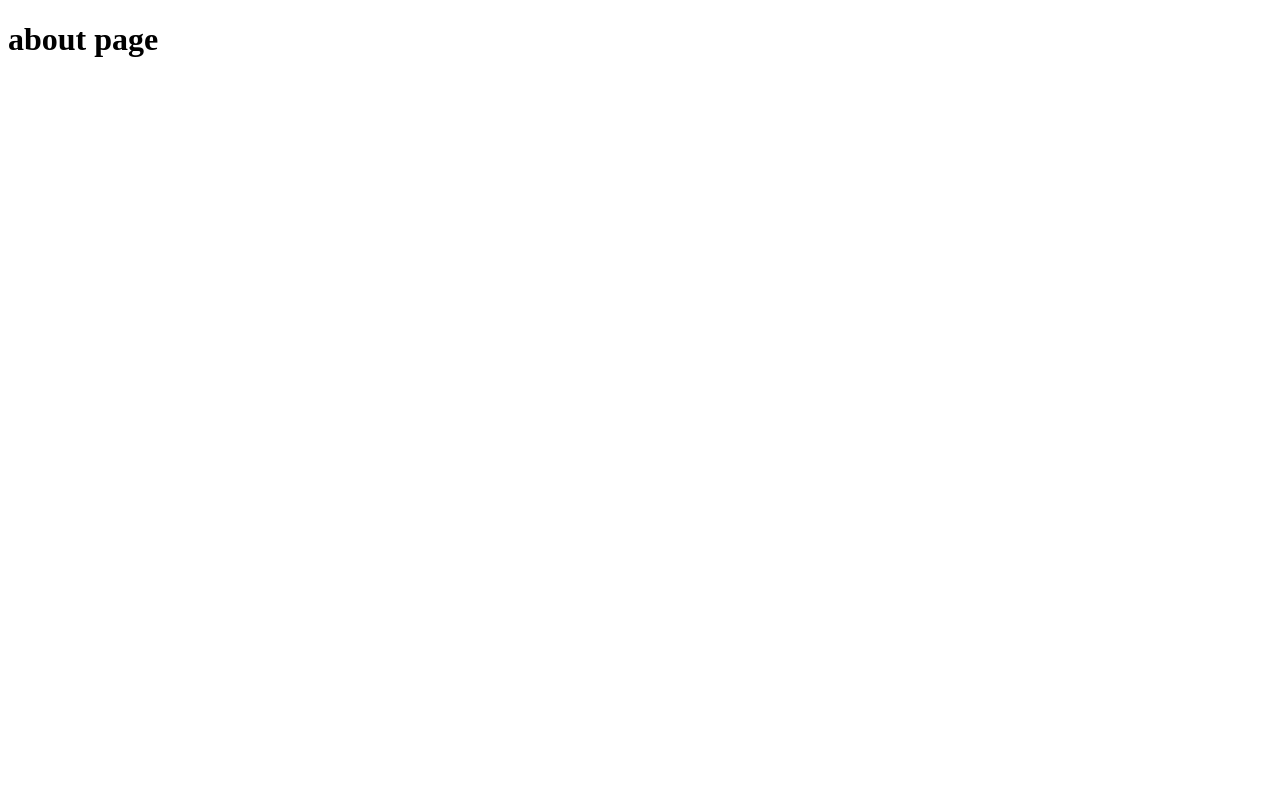
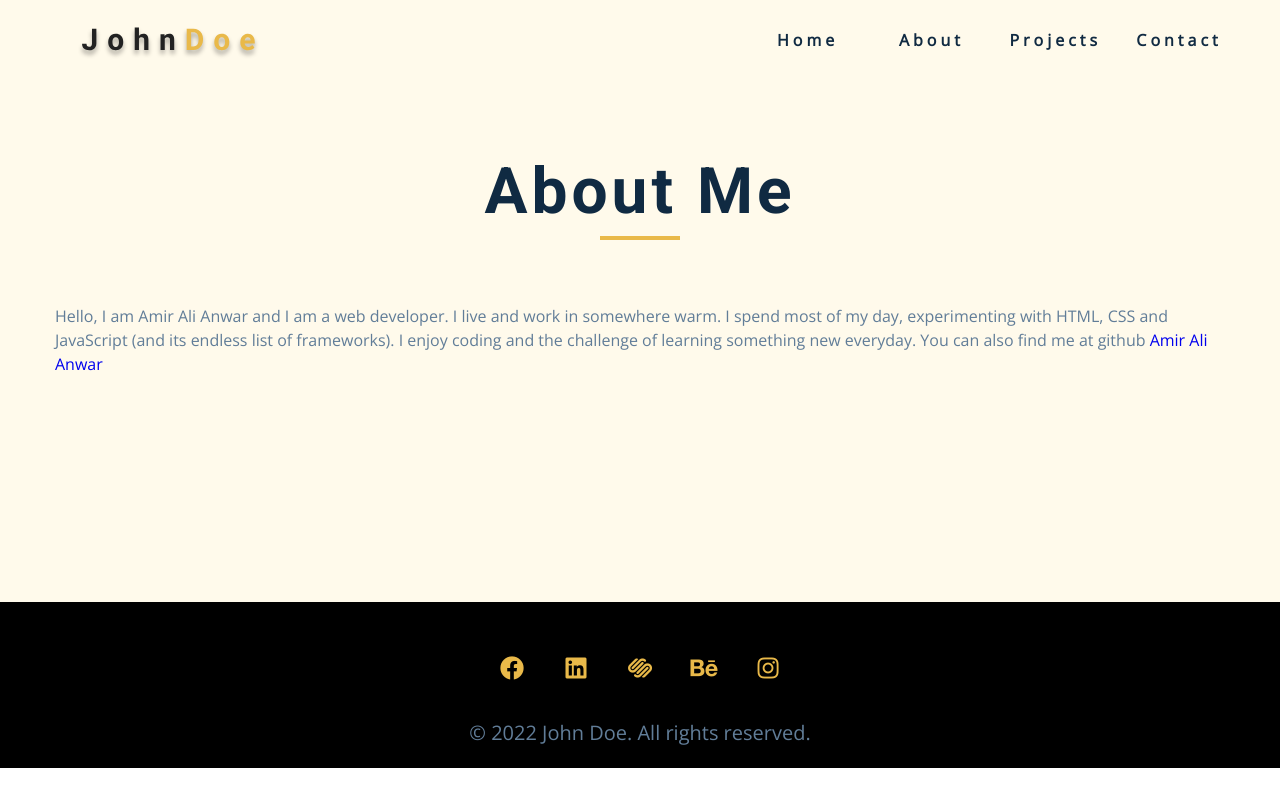
Before and after one commit to Amir-ali-anwar/css-grid-portfolio, a plain HTML site: page about.html in a window 1280 px wide. Drawn offline with nearby package versions, Linux system fonts and the light colour scheme.

Commit message:
about me page completed

```diff
--- a/about.html
+++ b/about.html
@@ -1,11 +1,147 @@
 <!DOCTYPE html>
 <html lang="en">
+
 <head>
   <meta charset="UTF-8" />
   <meta name="viewport" content="width=device-width, initial-scale=1.0" />
-    <title>about page</title>
+  <title>John Doe || About</title>
+  <link rel="stylesheet" href="./fontawesome-free-5.12.1-web/css/all.min.css" />
+  <!-- css -->
+  <link rel="stylesheet" href="./css/styles.css" />
 </head>
+
 <body>
-    <h1>about page</h1>
+  <!-- navbar -->
+  <nav class="nav" id="nav">
+    <div class="nav-center">
+      <!-- nav header -->
+      <div class="nav-header">
+        <img src="./images/logo.svg" class="nav-logo" alt="" />
+        <button class="nav-btn" id="nav-btn">
+          <i class="fas fa-bars"></i>
+        </button>
+      </div>
+      <!-- nav links -->
+      <ul class="nav-links">
+        <li><a href="index.html">home</a></li>
+        <li><a href="about.html">about</a></li>
+        <li><a href="projects.html">projects</a></li>
+        <li><a href="contact.html">contact</a></li>
+      </ul>
+    </div>
+  </nav>
+  <!-- end of navbar -->
+  <!-- sidebar -->
+  <aside class="sidebar" id="sidebar">
+    <div>
+      <button id="close-btn" class="close-btn">
+        <i class="fas fa-times"></i>
+      </button>
+      <ul class="sidebar-links">
+        <li><a href="index.html">home</a></li>
+        <li><a href="about.html">about</a></li>
+        <li><a href="projects.html">projects</a></li>
+        <li><a href="contact.html">contact</a></li>
+      </ul>
+      <ul class="social-icons">
+        <!-- single item -->
+        <li>
+          <a href="https://www.twitter.com" class="social-icon">
+            <i class="fab fa-facebook"></i>
+          </a>
+        </li>
+        <!-- end of single item -->
+        <!-- single item -->
+        <li>
+          <a href="https://www.twitter.com" class="social-icon">
+            <i class="fab fa-linkedin"></i>
+          </a>
+        </li>
+        <!-- end of single item -->
+        <!-- single item -->
+        <li>
+          <a href="https://www.twitter.com" class="social-icon">
+            <i class="fab fa-squarespace"></i>
+          </a>
+        </li>
+        <!-- end of single item -->
+        <!-- single item -->
+        <li>
+          <a href="https://www.twitter.com" class="social-icon">
+            <i class="fab fa-behance"></i>
+          </a>
+        </li>
+        <!-- end of single item -->
+        <!-- single item -->
+        <li>
+          <a href="https://www.twitter.com" class="social-icon">
+            <i class="fab fa-instagram"></i>
+          </a>
+        </li>
+        <!-- end of single item -->
+      </ul>
+    </div>
+  </aside>
+  <!-- end of sidebar -->
+  <section class="section single-page">
+    <div class="section-title">
+      <h1>about me</h1>
+      <div class="underline"></div>
+    </div>
+    <div class="section-center page-info">
+      <p>
+        Hello, I am Amir Ali Anwar and I am a web developer. I live and work in
+        somewhere warm. I spend most of my day, experimenting with HTML, CSS
+        and JavaScript (and its endless list of frameworks). I enjoy coding
+        and the challenge of learning something new everyday. You can also
+        find me at github
+        <a href="https://github.com/amir-ali-anwar">Amir Ali Anwar</a>
+      </p>
+    </div>
+  </section>
+  <!-- footer -->
+  <footer class="footer">
+    <ul class="social-icons">
+      <!-- single item -->
+      <li>
+        <a href="https://www.twitter.com" class="social-icon">
+          <i class="fab fa-facebook"></i>
+        </a>
+      </li>
+      <!-- end of single item -->
+      <!-- single item -->
+      <li>
+        <a href="https://www.twitter.com" class="social-icon">
+          <i class="fab fa-linkedin"></i>
+        </a>
+      </li>
+      <!-- end of single item -->
+      <!-- single item -->
+      <li>
+        <a href="https://www.twitter.com" class="social-icon">
+          <i class="fab fa-squarespace"></i>
+        </a>
+      </li>
+      <!-- end of single item -->
+      <!-- single item -->
+      <li>
+        <a href="https://www.twitter.com" class="social-icon">
+          <i class="fab fa-behance"></i>
+        </a>
+      </li>
+      <!-- end of single item -->
+      <!-- single item -->
+      <li>
+        <a href="https://www.twitter.com" class="social-icon">
+          <i class="fab fa-instagram"></i>
+        </a>
+      </li>
+      <!-- end of single item -->
+    </ul>
+
+    <p>&copy; <span id="date"></span> John Doe. All rights reserved.</p>
+  </footer>
+  <script src="./js/app.js"></script>
 </body>
+
 </html>
--- a/css/styles.css
+++ b/css/styles.css
@@ -771,7 +771,7 @@ Blog
 ===============
 */
 .blog {
-    background: var(--clr-grey-10);
+  background: var(--clr-grey-10);
 }
 .card {
   height: 27rem;
@@ -841,12 +841,29 @@ Blog
 Footer
 ===============
 */
+.footer {
+  background: #000;
+  display: grid;
+  place-items: center;
+}
+.footer .social-icons {
+  margin-bottom: 2rem;
+}
+.footer .social-icon {
+  color: var(--clr-primary-5);
+}
+.footer p {
+  font-size: 1.25rem;
+}
 /*
 ===============
 Single Page
 ===============
 */
-
+.single-page {
+  background-color: var(--clr-primary-10);
+  min-height: calc(100vh - 5rem - 198px);
+}
 /*
 ===============
 Products Page
```
Also changed, not shown: index.html (+40 -0 lines). Lines whose indentation alone changed are shown as unchanged.
